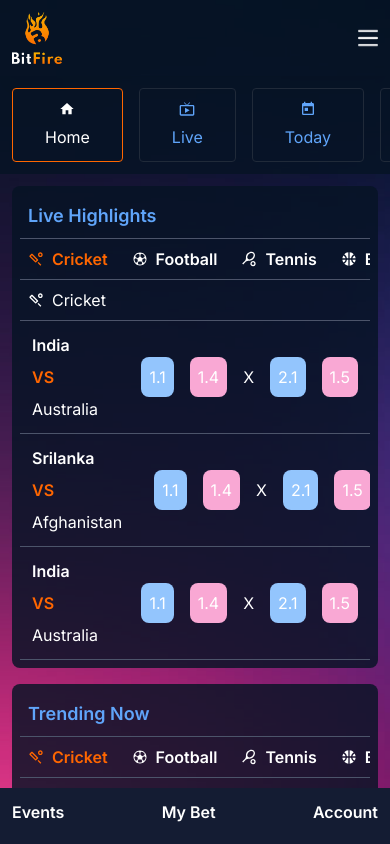
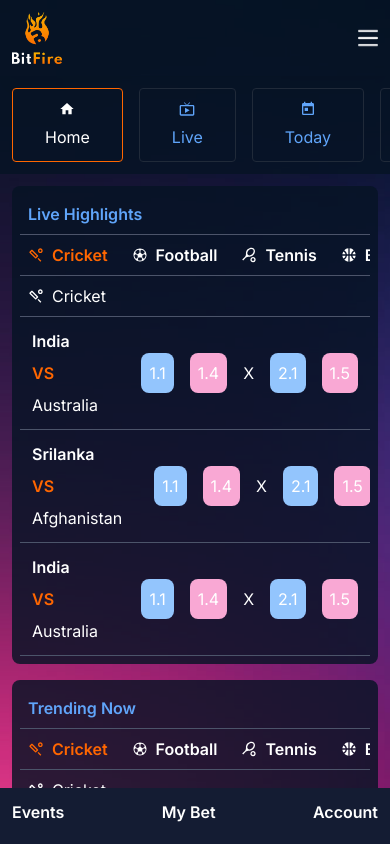
Before and after one commit to chandelyash2/bitfire-restructure, a Next.js app: page / in a window 390 px wide. Built offline with nearby package versions, Linux system fonts and the light colour scheme.

Commit message:
reduce font size

```diff
--- a/src/components/Home/LiveHighlights.tsx
+++ b/src/components/Home/LiveHighlights.tsx
@@ -8,7 +8,7 @@ export const LiveHighlights = () => {
   const selectedGame = games.find((item) => item.name === activeHiglight);
   return (
     <div className="bg-header p-2 rounded-lg">
-      <h2 className="text-blue-400 text-lg font-semibold p-2 border-b">
+      <h2 className="text-blue-400 lg:text-lg font-semibold p-2 border-b">
         Live Highlights
       </h2>
       <div className="flex gap-6 p-2 border-b overflow-auto">
--- a/src/components/Home/TrendingHiglights.tsx
+++ b/src/components/Home/TrendingHiglights.tsx
@@ -8,7 +8,7 @@ export const TrendingHiglights = () => {
   const selectedGame = games.find((item) => item.name === activeHiglight);
   return (
     <div className="bg-header p-2 rounded-lg">
-      <h2 className="text-blue-400 text-lg font-semibold p-2 border-b">
+      <h2 className="text-blue-400 lg:text-lg font-semibold p-2 border-b">
         Trending Now
       </h2>
       <div className="flex gap-6 p-2 border-b overflow-auto">
```
